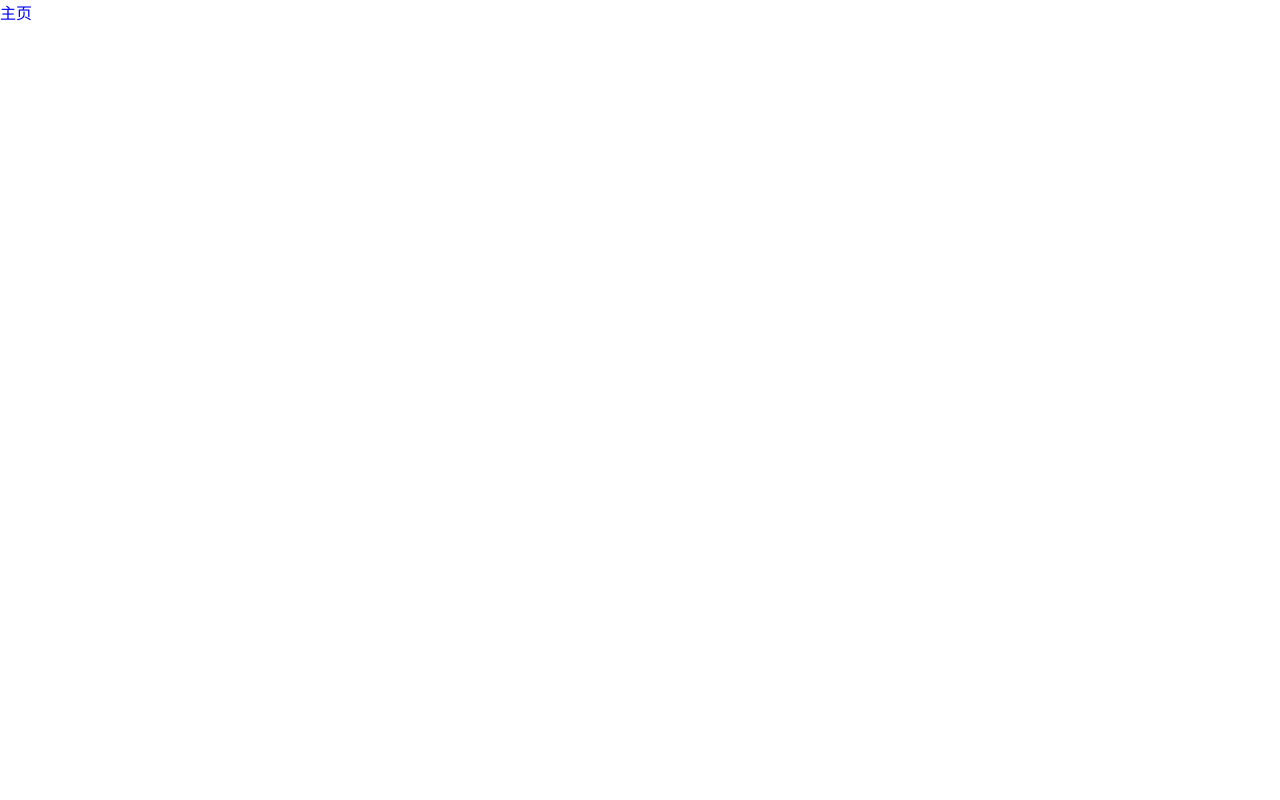
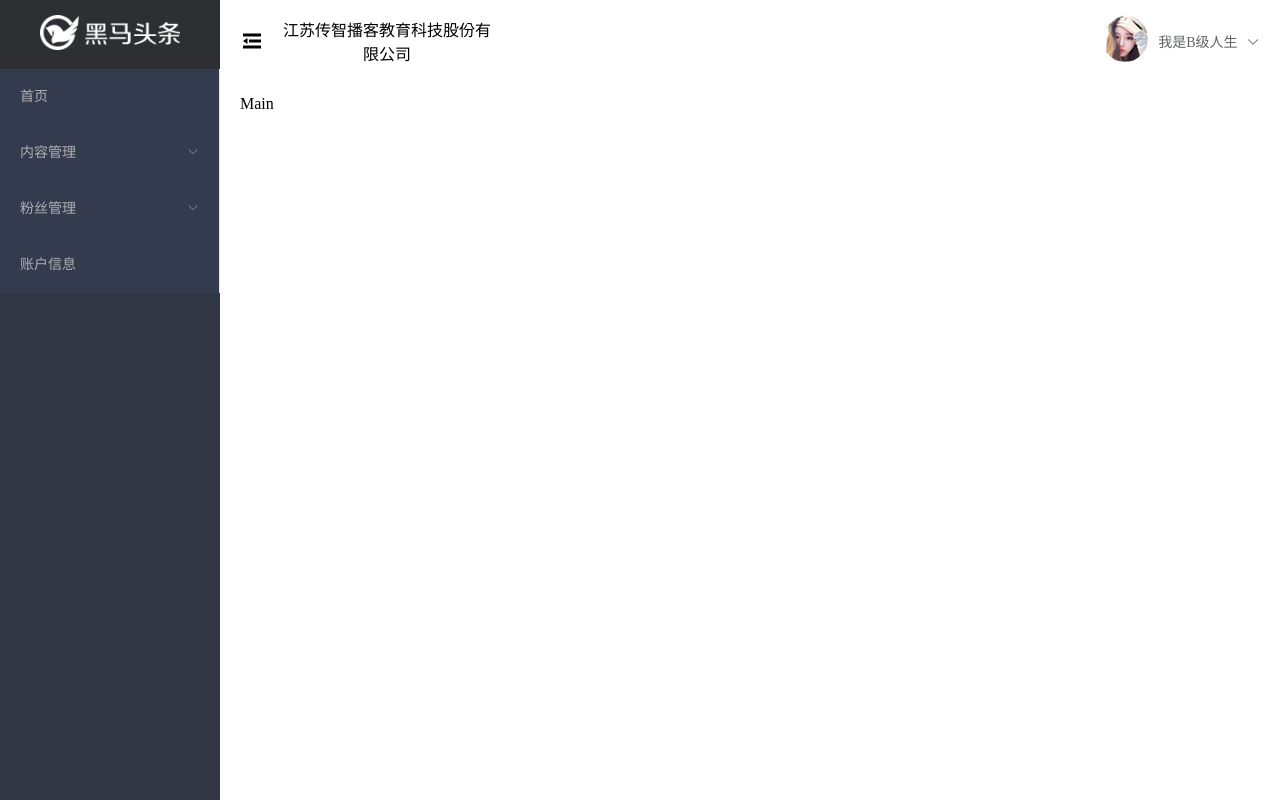
Before and after one commit to SHJlhy/88heimatoutiao, a Vue app: page /#/home in a window 1280 px wide. Built offline with nearby package versions, Linux system fonts and the light colour scheme.

Commit message:
左侧和头部

```diff
--- a/src/main.js
+++ b/src/main.js
@@ -8,7 +8,7 @@ import axios from 'axios'
 // 统一设置axios使用
 Vue.prototype.$axios = axios
 // 统一设置基地址
-axios.defaults.baseURL = ' http://ttapi.research.itcast.cn/mp/'
+axios.defaults.baseURL = 'http://ttapi.research.itcast.cn/mp/v1_0/'
 
 Vue.use(ElementUI)
 
--- a/src/views/home/index.vue
+++ b/src/views/home/index.vue
@@ -1,6 +1,59 @@
+/* eslint-disable vue/no-parsing-error */
 <template>
   <div class='login'>
-   主页
+      <el-container>
+        <el-aside class='left' style="width:220px" >
+          <div class="title"><img src="../../assets/img/logo_admin.png" alt=""></div>
+          <el-menu  text-color='#adafb5' background-color="#353b4e" active-text-color="#ffd04b">
+            <el-menu-item>首页</el-menu-item>
+              <el-submenu >
+                  <template slot="title">内容管理</template>
+                  <el-menu-item>发布文章</el-menu-item>
+                  <el-menu-item>内容列表</el-menu-item>
+                  <el-menu-item>评论列表</el-menu-item>
+                  <el-menu-item>素材管理</el-menu-item>
+              </el-submenu>
+              <el-submenu index="2">
+                  <template slot="title">粉丝管理</template>
+                  <el-menu-item>图文数据</el-menu-item>
+                  <el-menu-item>粉丝概况</el-menu-item>
+                  <el-menu-item>粉丝画像</el-menu-item>
+                  <el-menu-item>粉丝列表</el-menu-item>
+              </el-submenu>
+                <el-menu-item>账户信息</el-menu-item>
+          </el-menu>
+        </el-aside>
+        <el-container>
+          <el-header style="margin-top:15px">
+            <el-row type="flex" class="row-bg" justify="space-between">
+              <el-col :span="6" class="menu-header" type="flex" align="middle" >
+                      <i class="el-icon-s-fold" style="font-size:24px"></i>
+                      <span>江苏传智播客教育科技股份有限公司</span>
+                </el-col>
+              <el-row :span="3"  type='flex' align="middle">
+                <div class="right">
+                  <img src="../../assets/img/avatar.jpg" alt=""  class="userPic">
+                </div>
+                <!-- <el-col> -->
+                  <el-dropdown trigger="click">
+                    <span class="el-dropdown-link">
+                      我是B级人生
+                      <i class="el-icon-arrow-down el-icon--right"></i>
+                    </span>
+                    <el-dropdown-menu slot="dropdown">
+                      <el-dropdown-item>个人信息</el-dropdown-item>
+                      <el-dropdown-item>git地址</el-dropdown-item>
+                      <el-dropdown-item>退出</el-dropdown-item>
+                    </el-dropdown-menu>
+                  </el-dropdown>
+                </el-row>
+              <!-- </el-col> -->
+            </el-row>
+          </el-header>
+          <el-main>Main</el-main>
+      </el-container>
+    </el-container>
+
   </div>
 </template>
 
@@ -14,8 +67,34 @@ export default {
 }
 </script>
 <style lang="less" scoped>
-.login{
-  color:blue;
-}
+.login {
+
+  .left {
+    background-color: #323745;
+    height:100vh;
+    .title {
+    padding:15px 0;
+    text-align: center;
+    background-color:  #2e2f32;
+    width: 220px;
+    img {
+    height: 35px;
+    }
+
+  }
+  }
+  .menu-header{
+    display: flex;
+    align-items: center;
+    i {
+      margin-right: 15px;
+    }
+
+  }
+  .userPic{
+    margin-right: 10px;
+    border-radius: 50%
+  }
+  }
 
 </style>
--- a/src/views/login/index.vue
+++ b/src/views/login/index.vue
@@ -17,7 +17,7 @@
               <el-form-item class='checked' prop="checked">
                   <el-checkbox v-model="loginForm.checked"></el-checkbox>
                   <span>我已阅读并同意用户协议和隐私条款</span>
-              </el-form-item>n
+              </el-form-item>
               <el-form-item class="log" >
                   <el-button type="primary" style="width:400px" @click='onLogin'>登录</el-button>
               </el-form-item>
@@ -51,17 +51,35 @@ export default {
             callback(new Error('请同意'))
           }
         } }
-
         ]
       }
-
     }
   },
   methods: {
     onLogin () {
       // 获取表单的输入的内容
-      this.$refs.loginForm.validate(isOK => {
-        // 如果成功调用接口
+      this.$refs.loginForm.validate(isOk => {
+        if (isOk) {
+          // 调用接口
+          this.$axios({
+            method: 'POST',
+            url: '/authorizations',
+            data: this.loginForm
+          }).then(res => {
+            console.log(res)
+            // 登录成功
+            // 存储token
+            localStorage.setItem('token', res.data.data.token)
+            // 跳转到主页
+            this.$router.push('/home')
+          }).catch(res => {
+            // eslint-disable-next-line no-unused-expressions
+            this.$message({
+              type: 'warning',
+              message: '手机号或验证码错误'
+            })
+          })
+        }
       })
     }
   }
@@ -102,7 +120,6 @@ export default {
     }
     .log {
         text-align: center;
-        // margin-top: -20px;
 
     }
 
```
